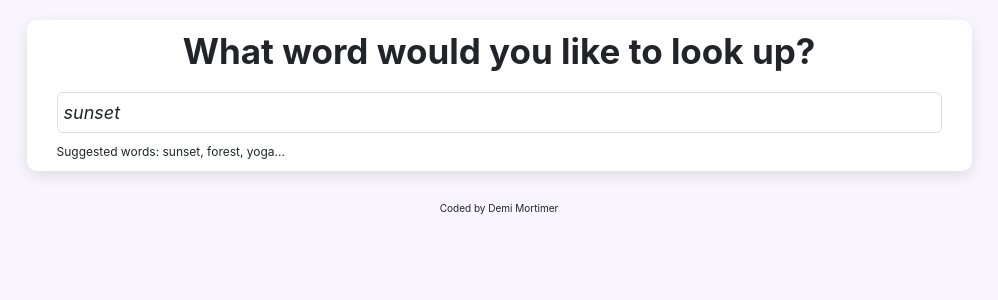
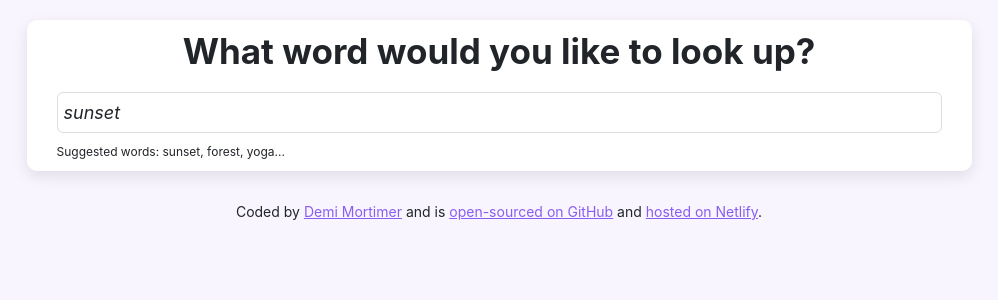
Before and after one commit to demimortimer/dictionary-project, a React (Create React App) app: page / in a window 1280 px wide. Shown: the top 300 px of the page, without its empty margins (141-1139 px from the left). Built offline with nearby package versions, Linux system fonts and the light colour scheme; no server answers.

Commit message:
footer updated

```diff
--- a/src/App.css
+++ b/src/App.css
@@ -9,4 +9,9 @@ body {
 .App-footer {
   text-align: center;
   margin: 30px;
+  font-size: 14px;
 }
+
+.App-footer a {
+  color: #885df1;
+}
--- a/src/App.js
+++ b/src/App.js
@@ -9,7 +9,33 @@ function App() {
         <main>
           <Dictionary />
         </main>
-        <footer className="App-footer">Coded by Demi Mortimer</footer>
+        <footer className="App-footer">
+          Coded by{" "}
+          <a
+            href="https://github.com/demimortimer"
+            target="_blank"
+            rel="noreferrer"
+          >
+            Demi Mortimer
+          </a>{" "}
+          and is{" "}
+          <a
+            href="https://github.com/demimortimer/dictionary-project"
+            target="_blank"
+            rel="noreferrer"
+          >
+            open-sourced on GitHub
+          </a>{" "}
+          and{" "}
+          <a
+            href="https://demi-dictionary-app.netlify.app/"
+            target="_blank"
+            rel="noreferrer"
+          >
+            hosted on Netlify
+          </a>
+          .
+        </footer>
       </div>
     </div>
   );
```
